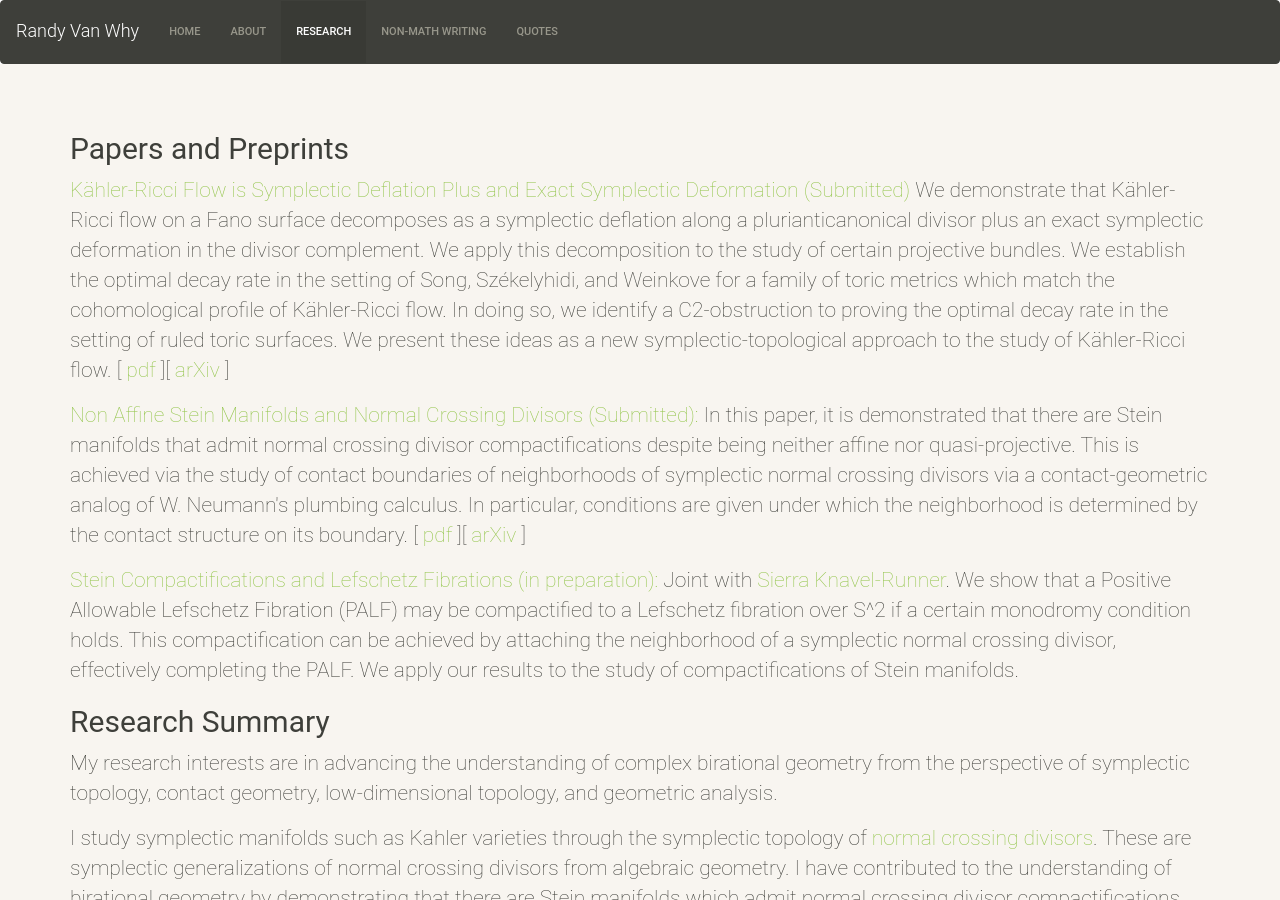
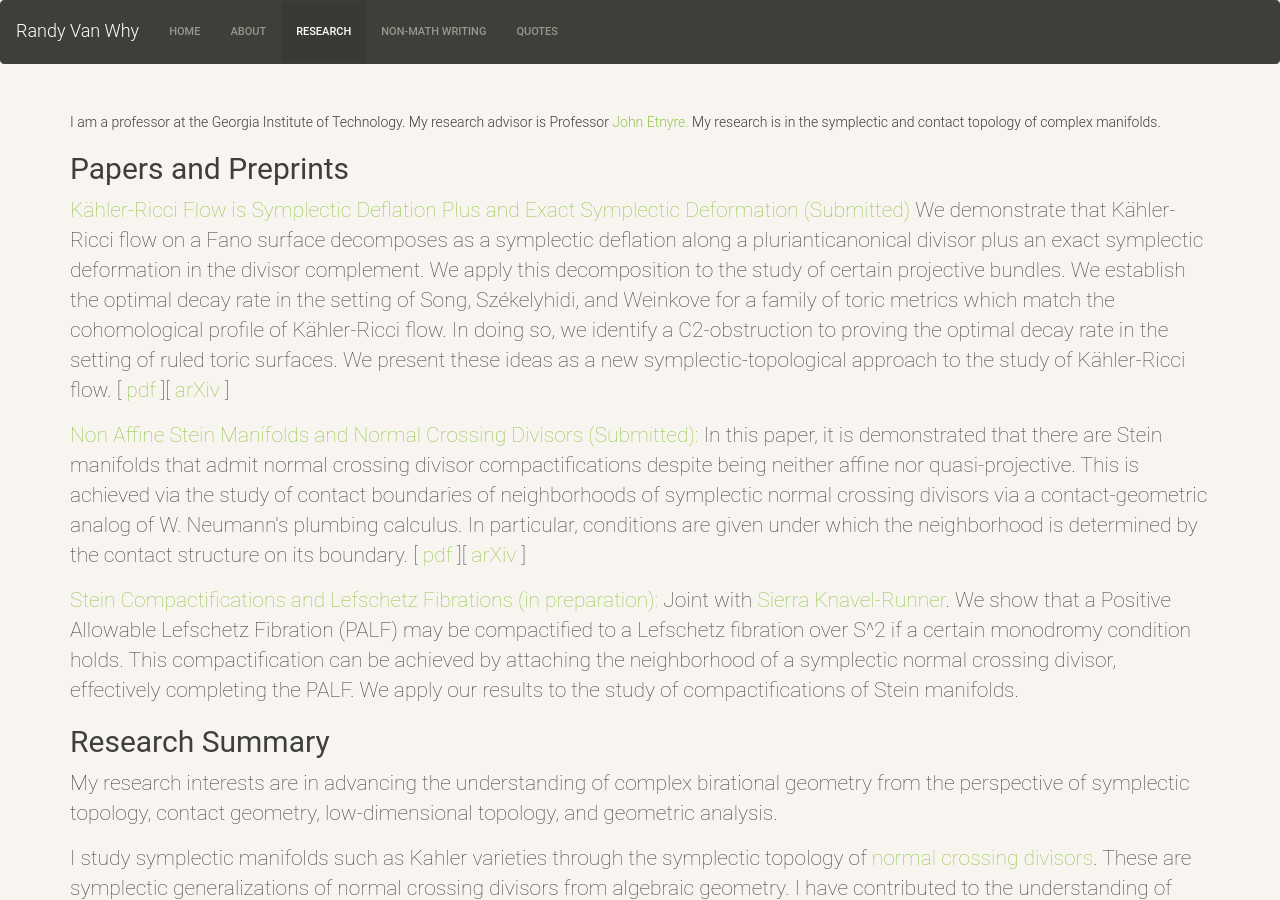
Before and after one commit to rvanwhy/rvanwhy.github.io, a Jekyll site: the page built from 02-research.md, in a window 1280 px wide and 900 px high. Built offline with Jekyll 4.4.1, drawn with Linux system fonts in a browser that asks for light colours; nearby versions of some CDN libraries.

Commit message:
Made research more explicit

```diff
--- a/02-research.md
+++ b/02-research.md
@@ -6,6 +6,8 @@
 ---
 <div class="special jumbotron">
   <div class="container">
+
+I am a professor at the Georgia Institute of Technology. My research advisor is Professor <a href="https://etnyre.math.gatech.edu/">John Etnyre.</a> My research is in the symplectic and contact topology of complex manifolds.
 
 <h2>Papers and Preprints</h2>
 
```
Also changed, not shown: 1 other file.
